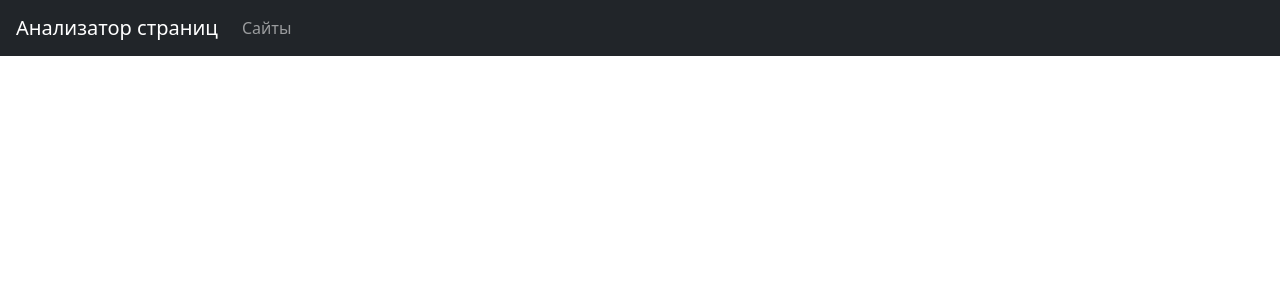
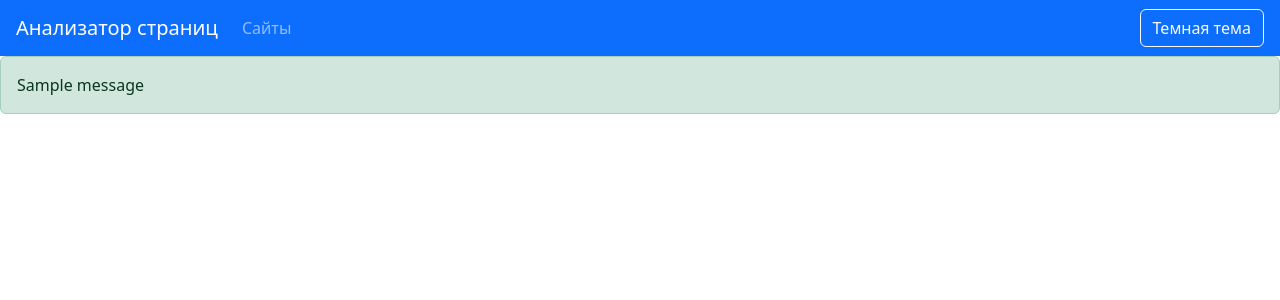
Before and after one commit to Alex-Iset/python-project-83, a Flask app: template page_analyzer/templates/urls/layout.html in a window 1280 px wide. Shown: the top 300 px of the page. Run offline with Flask 3, Linux system fonts and the light colour scheme; the template is opened without the code that fills it, so the values that code supplies are empty; one stand-in notice (Sample message) is shown; some libraries are stand-ins or nearby versions.

Commit message:
added: markup

```diff
--- a/page_analyzer/templates/urls/layout.html
+++ b/page_analyzer/templates/urls/layout.html
@@ -6,19 +6,36 @@
     <link href="https://cdn.jsdelivr.net/npm/bootstrap@5.3.6/dist/css/bootstrap.min.css" rel="stylesheet">
     <title>{% block title %}Анализатор страниц{% endblock %}</title>
   </head>
-  <body class="min-vh-100 d-flex flex-column">
+  <body class="min-vh-100 d-flex flex-column" data-bs-theme="light">
     {% block navbar %}
     <header class="flex-shrink-0">
-      <nav class="navbar navbar-expand-md navbar-dark bg-dark px-3">
+      <nav class="navbar navbar-expand-md navbar-dark bg-primary px-3" data-bs-theme="light">
         <a class="navbar-brand" href="/">Анализатор страниц</a>
         <div id="navbarNav">
             <ul class="navbar-nav">
               <li class="nav-item"><a class="nav-link " href="/urls">Сайты</a></li>
             </ul>
         </div>
+        <button id="theme-toggle" class="btn btn-outline-light ms-auto">Темная тема</button>
       </nav>
     </header>
     {% endblock %}
-    {% block content%}{% endblock %}
+    {% with messages = get_flashed_messages(with_categories=true) %}
+      {% if messages %}
+        <div class="flash-messages">
+          {% for category, message in messages %}
+            <div class="alert alert-{{ category }}" role="alert">
+              {{ message }}
+            </div>
+          {% endfor %}
+        </div>
+      {% endif %}
+    {% endwith %}
+
+    <div id="content">
+      {% block content%}{% endblock %}
+    </div>
+    <script src="https://cdn.jsdelivr.net/npm/bootstrap @5.3.6/dist/js/bootstrap.bundle.min.js"></script>
+    <script src="{{ url_for('static', filename='theme_switcher.js') }}"></script>
   </body>
 </html>
```
